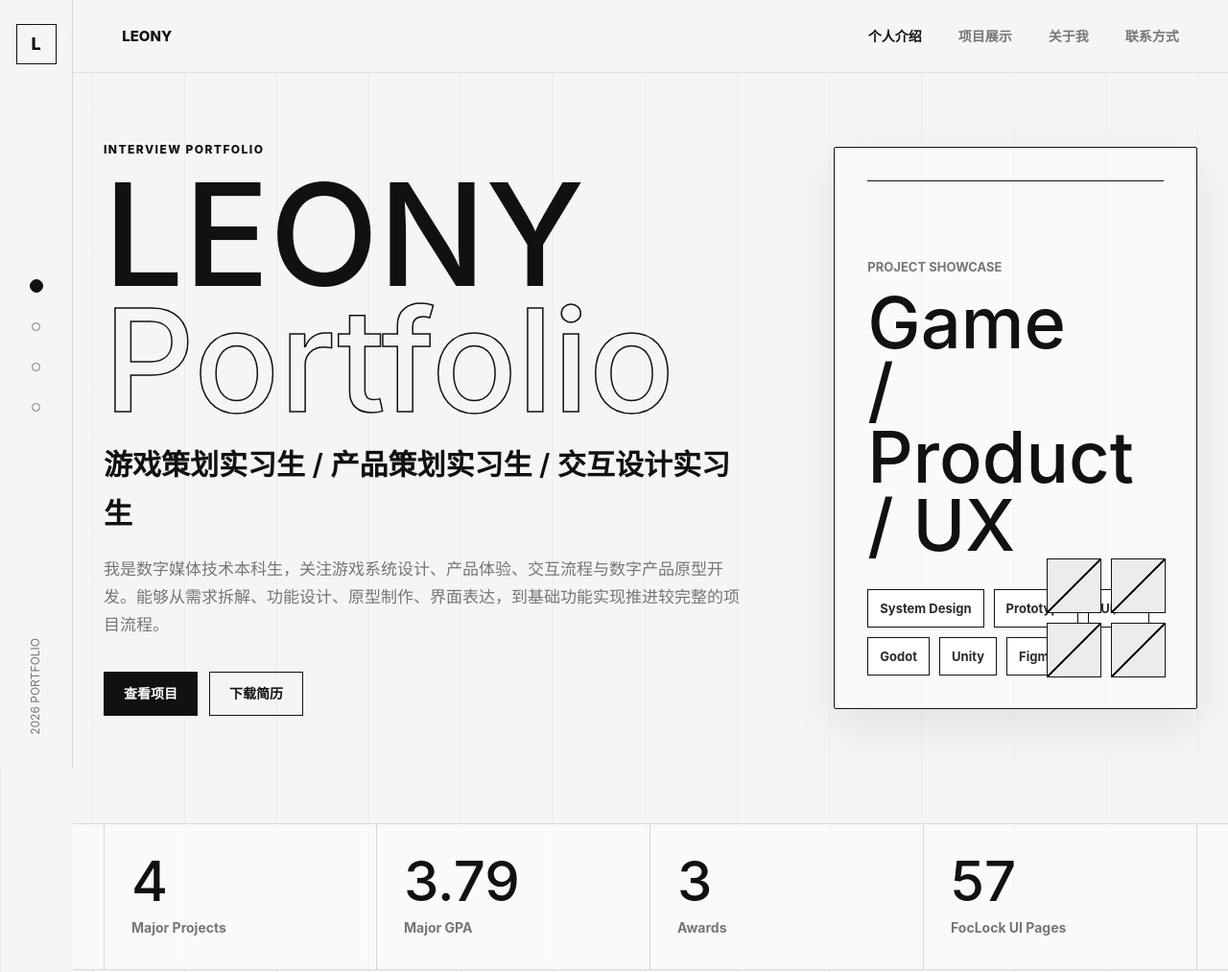
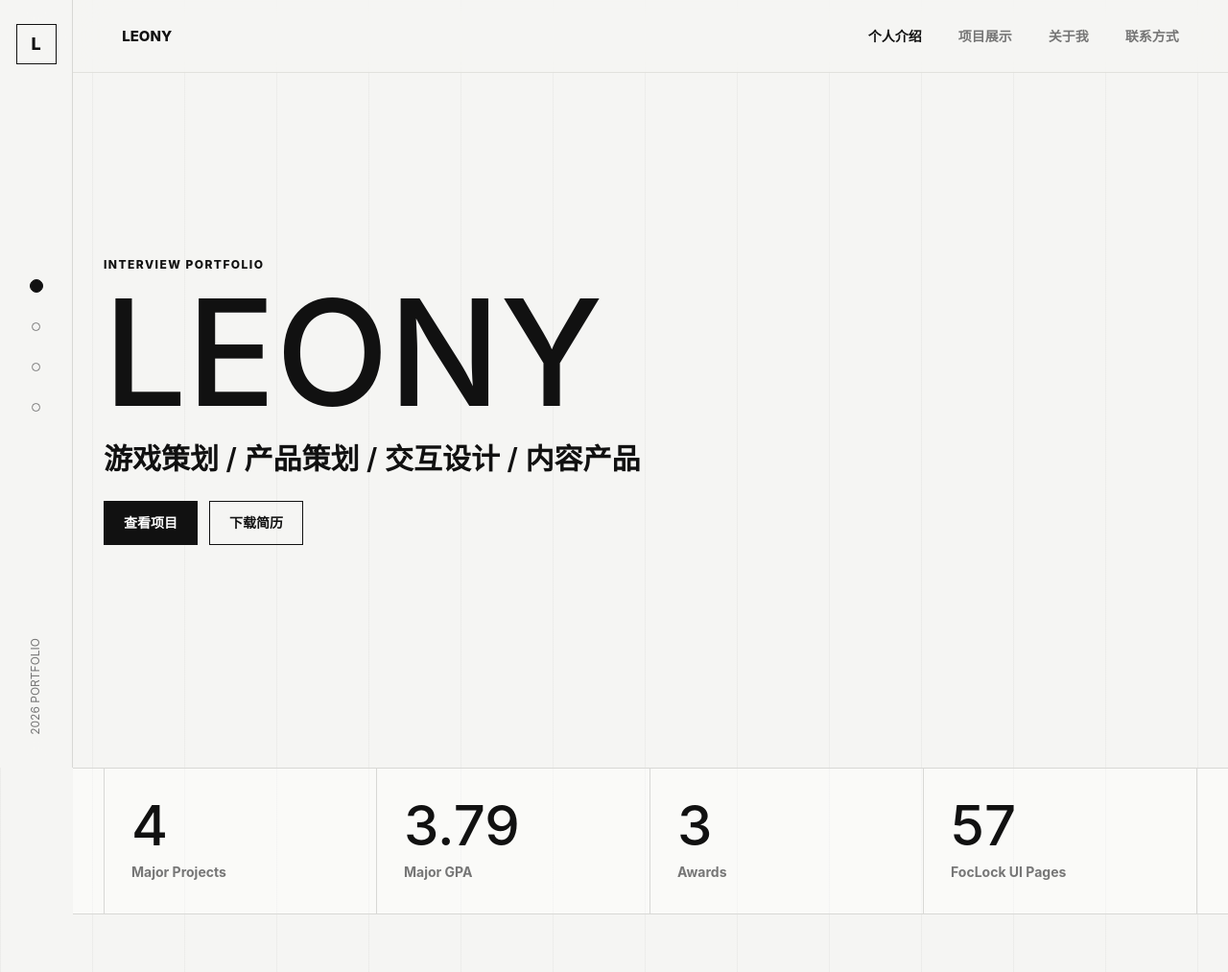
Before and after one commit to Leony-Liu/leony-portfolio, a plain HTML site: page index.html in a window 1280 px wide. Shown: the top 1013 px of the page at 96% size. Drawn offline with Linux system fonts and the light colour scheme.

Commit message:
no message

```diff
--- a/css/style.css
+++ b/css/style.css
@@ -249,7 +249,7 @@ main,
 h1 {
   max-width: 840px;
   margin-bottom: 18px;
-  font-size: clamp(64px, 12vw, 148px);
+  font-size: clamp(64px, 12vw, 200px);
   font-weight: 500;
   line-height: 0.88;
   letter-spacing: 0;
@@ -284,11 +284,7 @@ h3 {
   font-weight: 600;
 }
 
-.hero-desc {
-  max-width: 690px;
-  margin-bottom: 34px;
-  font-size: 17px;
-}
+
 
 .hero-actions {
   display: flex;
@@ -853,6 +849,14 @@ h3 {
   flex-wrap: wrap;
   gap: 12px;
 }
+.back-link {
+  display: inline-flex;
+  margin-bottom: 36px;
+  color: var(--muted);
+  font-weight: 700;
+  transition: color var(--ease);
+  font-size: 36px;
+}
 
 code {
   padding: 2px 6px;
--- a/index.html
+++ b/index.html
@@ -39,36 +39,15 @@
       <div class="container hero-grid">
         <div class="hero-copy">
           <p class="eyebrow">Interview Portfolio</p>
-          <h1>LEONY<br><span>Portfolio</span></h1>
-          <p class="hero-title">游戏策划实习生 / 产品策划实习生 / 交互设计实习生</p>
-          <p class="hero-desc">
-            我是数字媒体技术本科生，关注游戏系统设计、产品体验、交互流程与数字产品原型开发。能够从需求拆解、功能设计、原型制作、界面表达，到基础功能实现推进较完整的项目流程。
-          </p>
+          <h1>LEONY<br></h1>
+          <p class="hero-title">游戏策划 / 产品策划 / 交互设计 / 内容产品</p>
           <div class="hero-actions">
             <a class="button button-dark" href="#projects">查看项目</a>
             <a class="button button-light" href="assets/resume/resume.pdf" download>下载简历</a>
           </div>
         </div>
 
-        <div class="hero-board" aria-label="作品集能力概览">
-          <div class="board-line"></div>
-          <p class="board-kicker">Project Showcase</p>
-          <strong>Game / Product / UX</strong>
-          <div class="board-tags" aria-label="能力标签">
-            <span>System Design</span>
-            <span>Prototype</span>
-            <span>UI/UX</span>
-            <span>Godot</span>
-            <span>Unity</span>
-            <span>Figma</span>
-          </div>
-          <div class="board-matrix" aria-hidden="true">
-            <span></span>
-            <span></span>
-            <span></span>
-            <span></span>
-          </div>
-        </div>
+
       </div>
     </section>
 
@@ -237,12 +216,8 @@
             <a href="https://github.com/Leony-Liu" target="_blank" rel="noreferrer">github.com/Leony-Liu</a>
           </li>
           <li>
-            <span>B站</span>
-            <a href="https://space.bilibili.com/" target="_blank" rel="noreferrer">LLLeony</a>
-          </li>
-          <li>
-            <span>简历</span>
-            <a href="assets/resume/resume.pdf" download>下载 PDF 简历</a>
+            <span>小黑盒</span>
+            <a href="https://www.xiaoheihe.cn/app/user/profile/28341612" target="_blank" rel="noreferrer">ID：28341612</a>
           </li>
         </ul>
       </div>
```
Also changed, not shown: 1 other file.
